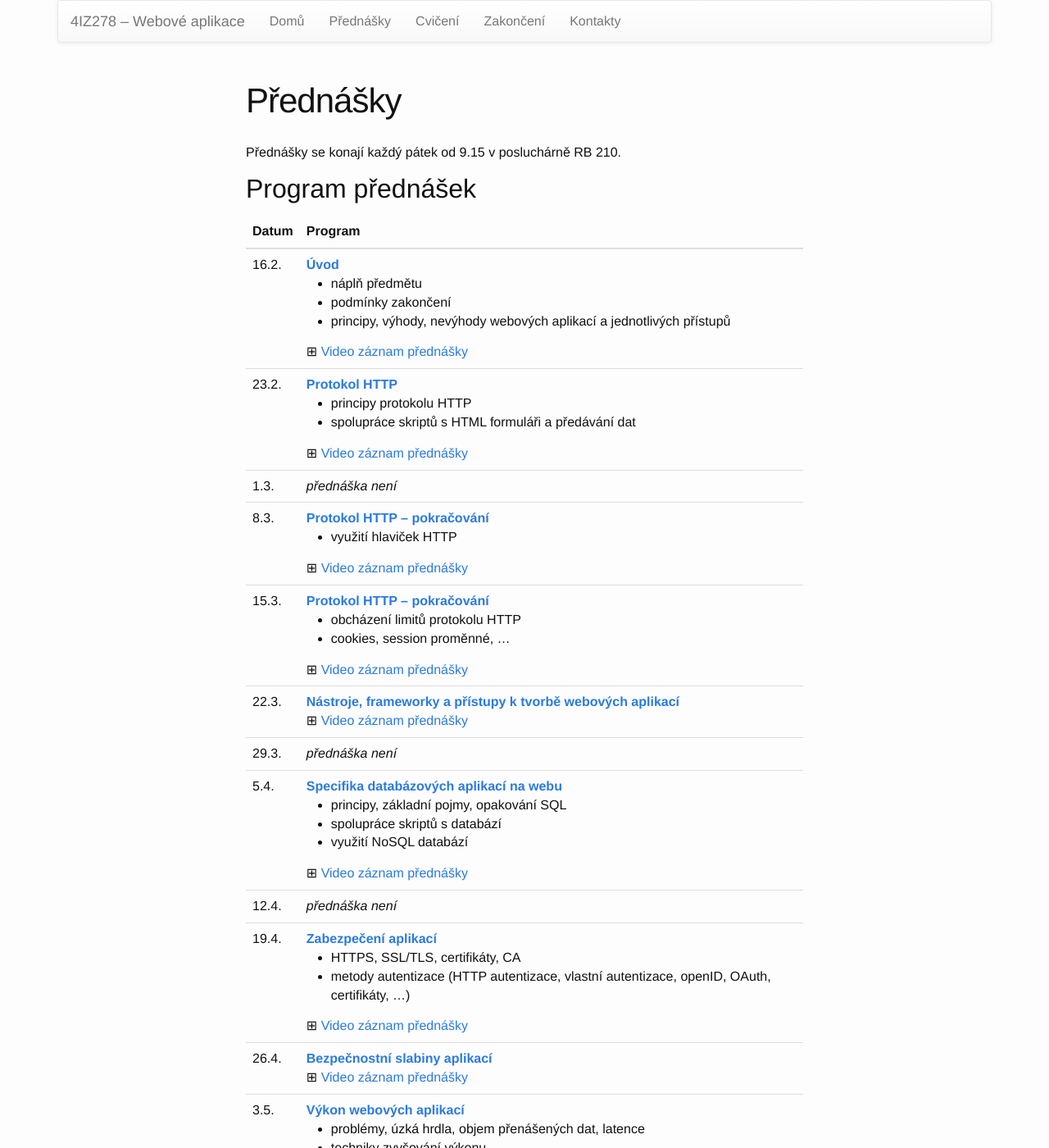
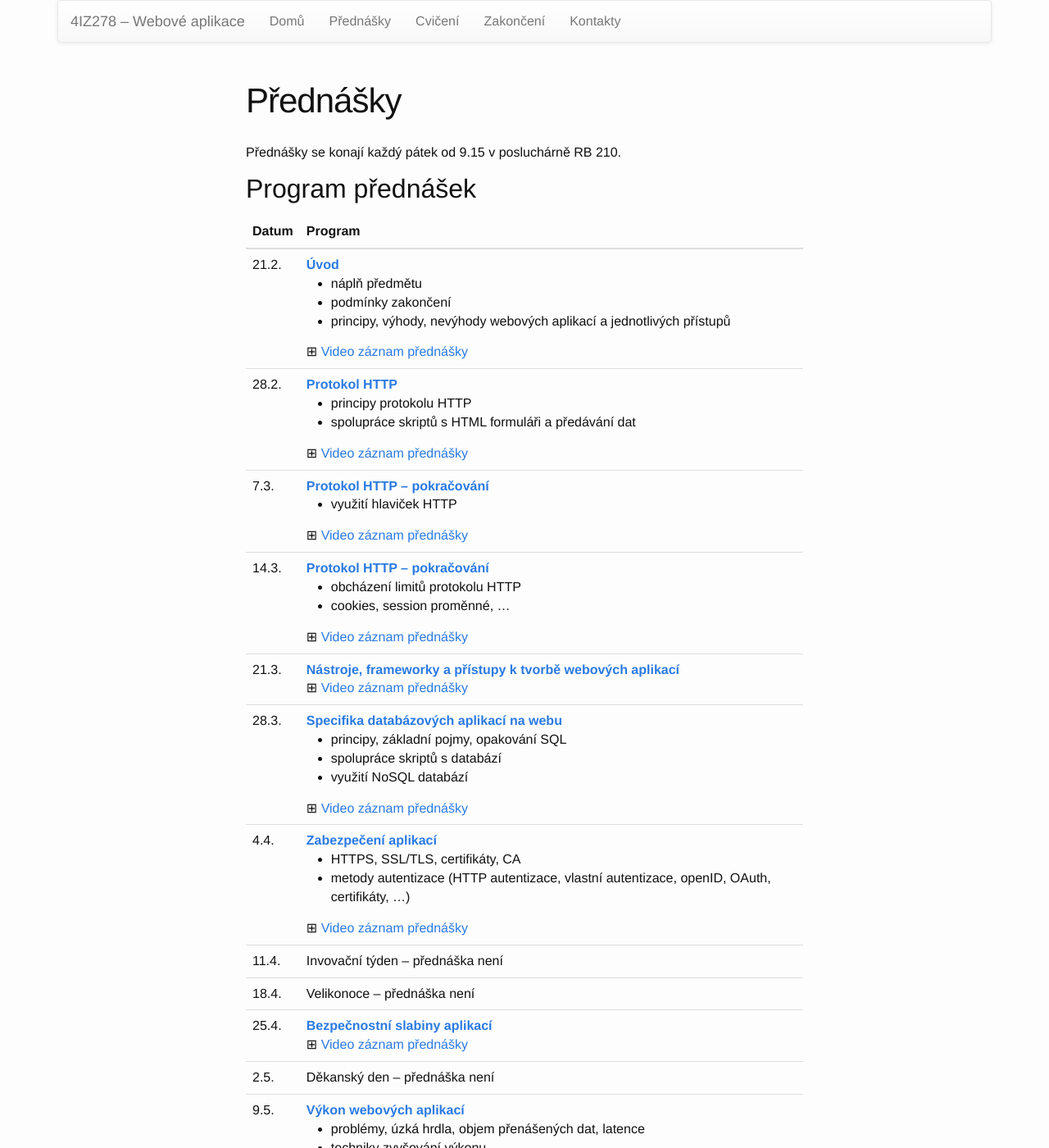
Before and after one commit to 4iz278/4iz278.github.io, a Jekyll site: the page built from prednasky/index.html, in a window 1280 px wide and 1400 px high. Shown: the whole window at 82% size. Built offline with Jekyll 4.4.1, drawn with Linux system fonts in a browser that asks for light colours; nearby versions of some CDN libraries.

Commit message:
Aktualizace programu přednášek

```diff
--- a/prednasky/index.html
+++ b/prednasky/index.html
@@ -28,7 +28,7 @@ emailem.</p>
   </thead>
   <tbody>
     <tr>
-      <td>16.2.</td>
+      <td>21.2.</td>
       <td>
         <strong><a href="http://www.kosek.cz/vyuka/4iz278/prednasky/uvod/">Úvod</a></strong>
         <ul>
@@ -43,7 +43,7 @@ emailem.</p>
       </td>
     </tr>
     <tr>
-      <td>23.2.</td>
+      <td>28.2.</td>
       <td><strong><a href="http://www.kosek.cz/vyuka/4iz278/prednasky/http/">Protokol HTTP</a></strong>
         <ul>
           <li>principy protokolu HTTP</li>
@@ -56,11 +56,7 @@ emailem.</p>
       </td>
     </tr>
     <tr>
-      <td>1.3.</td>
-      <td><em>přednáška není</em></td>
-    </tr>
-    <tr>
-      <td>8.3.</td>
+      <td>7.3.</td>
       <td><strong><a href="http://www.kosek.cz/vyuka/4iz278/prednasky/http/">Protokol HTTP – pokračování</a></strong>
         <ul>
           <li>využití hlaviček HTTP </li>
@@ -72,7 +68,7 @@ emailem.</p>
       </td>
     </tr>
     <tr>
-      <td>15.3.</td>
+      <td>14.3.</td>
       <td><strong><a href="http://www.kosek.cz/vyuka/4iz278/prednasky/http/">Protokol HTTP – pokračování</a></strong>
         <ul>
           <li>obcházení limitů protokolu HTTP</li>
@@ -85,7 +81,7 @@ emailem.</p>
       </td>
     </tr>
     <tr>
-      <td>22.3.</td>
+      <td>21.3.</td>
       <td><strong><a href="http://www.kosek.cz/vyuka/4iz278/prednasky/prostredi/">Nástroje, frameworky a přístupy k tvorbě webových aplikací</a></strong>
         <details>
           <summary>Video záznam přednášky</summary>
@@ -94,11 +90,7 @@ emailem.</p>
       </td>
     </tr>
     <tr>
-      <td>29.3.</td>
-      <td><em>přednáška není</em></td>
-    </tr>
-    <tr>
-      <td>5.4.</td>
+      <td>28.3.</td>
       <td><strong><a href="http://www.kosek.cz/vyuka/4iz278/prednasky/databaze/">Specifika databázových aplikací na webu</a></strong>
         <ul>
           <li>principy, základní pojmy, opakování SQL </li>
@@ -112,11 +104,7 @@ emailem.</p>
       </td>
     </tr>
     <tr>
-      <td>12.4.</td>
-      <td><em>přednáška není</em></td>
-    </tr>
-    <tr>
-      <td>19.4.</td>
+      <td>4.4.</td>
       <td><strong><a href="http://www.kosek.cz/vyuka/4iz278/prednasky/bezpecnost/">Zabezpečení aplikací</a></strong>
         <ul>
           <li>HTTPS, SSL/TLS, certifikáty, CA </li>
@@ -129,7 +117,15 @@ emailem.</p>
       </td>
     </tr>
     <tr>
-      <td>26.4.</td>
+      <td>11.4.</td>
+      <td>Invovační týden – přednáška není</td>
+    </tr>
+    <tr>
+      <td>18.4.</td>
+      <td>Velikonoce – přednáška není</td>
+    </tr>
+    <tr>
+      <td>25.4.</td>
       <td><strong><a href="http://www.kosek.cz/vyuka/4iz278/prednasky/bezpecnost/">Bezpečnostní slabiny aplikací</a></strong>
         <details>
           <summary>Video záznam přednášky</summary>
@@ -138,7 +134,11 @@ emailem.</p>
       </td>
     </tr>
     <tr>
-      <td>3.5.</td>
+      <td>2.5.</td>
+      <td>Děkanský den – přednáška není</td>
+    </tr>
+    <tr>
+      <td>9.5.</td>
       <td><strong><a href="http://www.kosek.cz/vyuka/4iz278/prednasky/vykon/">Výkon webových aplikací</a></strong>
         <ul>
           <li>problémy, úzká hrdla, objem přenášených dat, latence </li>
```
Also changed, not shown: other parts of prednasky/index.html (+1 -1 lines).
